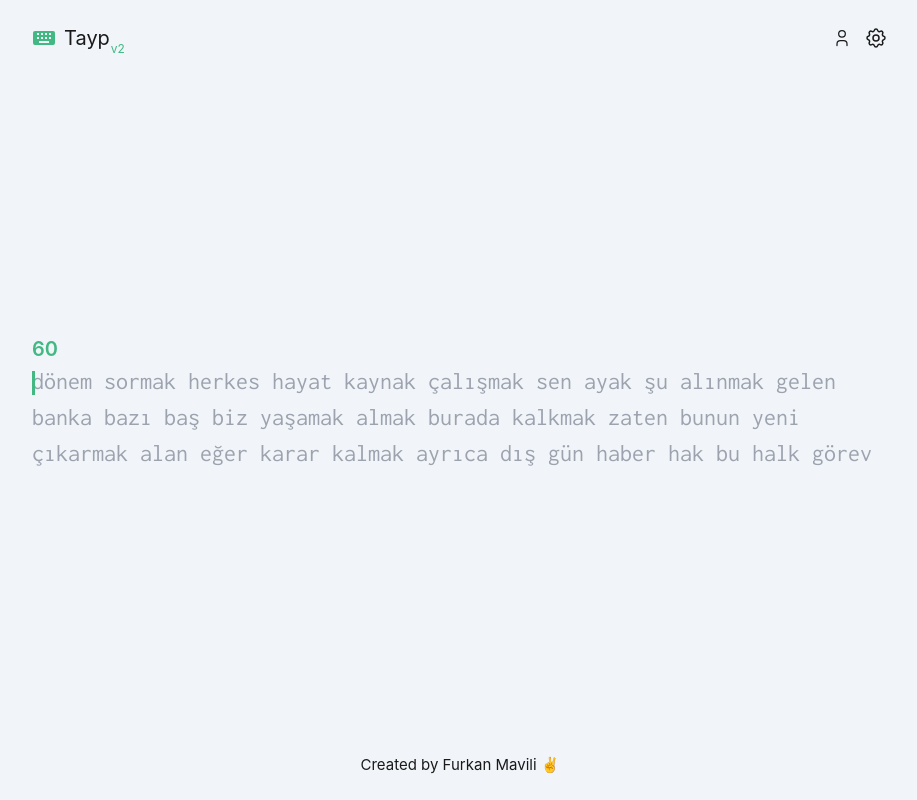
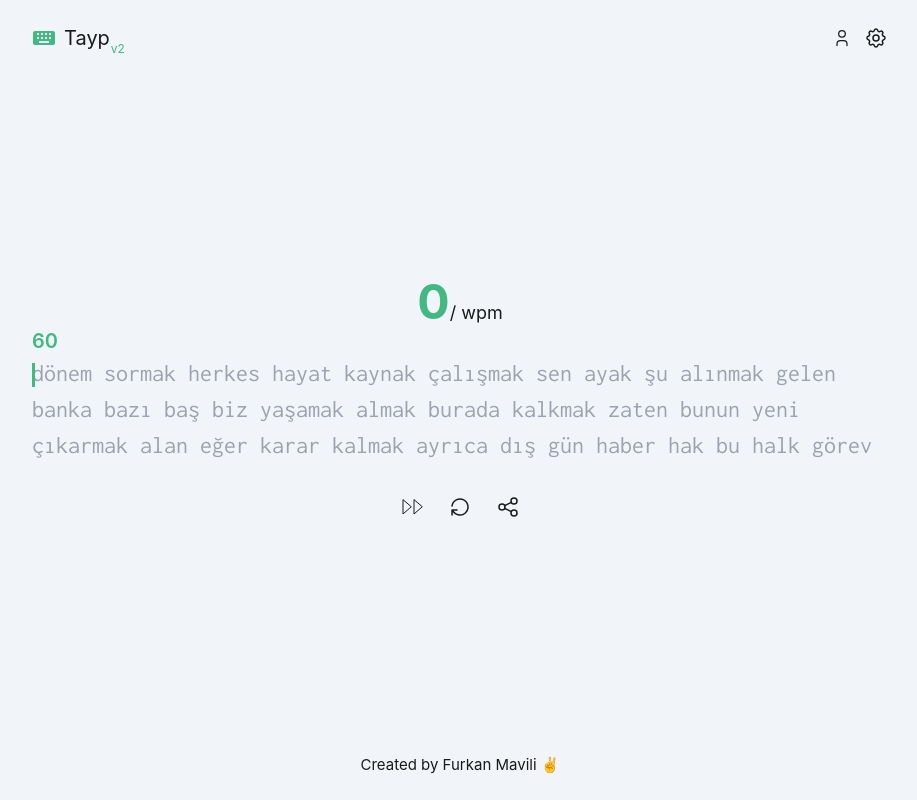
Before and after one commit to furkanmavili/tayp-v2, a Vue app: page / in a window 1280 px wide. Shown: the whole page, without its empty margins (180-1097 px from the left). Built offline with nearby package versions, Linux system fonts and the light colour scheme.

Commit message:
chore: design change

```diff
--- a/src/components/Playground.vue
+++ b/src/components/Playground.vue
@@ -1,8 +1,9 @@
 <script setup>
 import { useScoreStore } from "../stores/score";
-import { ref, onMounted, computed, watch, onUpdated, onBeforeUpdate, onActivated } from "vue";
+import { ref, onMounted, computed, watch, onUpdated, onBeforeUpdate, onActivated, onBeforeUnmount } from "vue";
 import { getRandomWords, importWords } from "../utils/words";
 import { useOptions } from "../stores/options";
+import confetti from "canvas-confetti";
 
 const LETTER_HEIGHT = 36;
 const IGNORE_KEYS = ["Shift", "CapsLock", "Tab", "Enter", "Alt"];
@@ -10,7 +11,7 @@ const CORRECT_CLASS = "text-gray-950 dark:text-slate-100".split(" ");
 const WRONG_CLASS = "text-red-400 border-red-400".split(" ");
 const CURSOR_TOP_PADDING = 8;
 const TOTAL_WORD = 200;
-const options = useOptions()
+const options = useOptions();
 
 const words = ref([]);
 const cursor = ref(0);
@@ -20,12 +21,13 @@ const cursorTop = ref(CURSOR_TOP_PADDING); // cursor top offset
 const wordRefs = ref([]); // takes all word divs ref
 const startTimer = ref(false);
 const timer = ref(options.timeValue);
-const mobileInput = ref(null)
+const mobileInput = ref(null);
 
 const scoreStore = useScoreStore();
+
 options.$subscribe(
   async (mutation, state) => {
-    restart()
+    restart();
   },
   { detached: false }
 );
@@ -56,17 +58,17 @@ const currentLetter = computed(() => {
   return letterRefs.value[cursor.value];
 });
 
+const currentWord = computed(() => {
+  return wordRefs.value[currentWordIndex.value];
+});
+
 // returns array of words with letters; [['h', 'e', 'l', 'l', 'o', '&nbsp;']]
 const parsedWords = computed(() => {
   return words.value.map((word) => [...word.split(""), "&nbsp;"]);
 });
 
-onMounted(async () => {
-  const json = await importWords(options.language);
-  words.value = getRandomWords(json.words, TOTAL_WORD);
-  // TODO: find a way to remove this listener on unmount
-  window.addEventListener("keydown", (e) => {
-    if (IGNORE_KEYS.includes(e.key)) return;
+const onKeyDown = (e) => {
+  if (IGNORE_KEYS.includes(e.key) || scoreStore.show_results) return;
   if (e.key === "Backspace") {
     if (cursor.value === 0) return;
     cursor.value--;
@@ -76,6 +78,15 @@ onMounted(async () => {
       startTimer.value = true;
     }
     if (cursor.value > splittedWords.value.length) return;
+    if (splittedWords.value[cursor.value] === " " && e.key !== " ") {
+      scoreStore.addWrong();
+      currentWord.value.classList.add("shake");
+      setTimeout(() => {
+        currentWord.value.classList.remove("shake");
+      }, 200);
+      return;
+    }
+
     // if (splittedWords.value[cursor.value] === " " && e.key !== " ") return;
     if (e.key === splittedWords.value[cursor.value]) {
       currentLetter.value.classList.add(...CORRECT_CLASS);
@@ -88,19 +99,23 @@ onMounted(async () => {
     }
     cursor.value++;
   }
-  });
+};
+
+onMounted(async () => {
+  const json = await importWords(options.language);
+  words.value = getRandomWords(json.words, TOTAL_WORD);
+  // TODO: find a way to remove this listener on unmount
+  window.addEventListener("keydown", onKeyDown);
 });
 
 onBeforeUpdate(() => {
-  mobileInput.value.focus()
   letterRefs.value = [];
   wordRefs.value = [];
 });
 
 watch(cursor, (newCursor, _) => {
-  const currentWord = wordRefs.value[currentWordIndex.value];
-  const wordOffsetLeft = currentWord.offsetLeft;
-  const wordOffsetTop = currentWord.offsetTop;
+  const wordOffsetLeft = currentWord.value.offsetLeft;
+  const wordOffsetTop = currentWord.value.offsetTop;
   // letters left offset always relative to parent word div, so we need to calculate with
   // current word left offset + current letter left offset
   cursorLeft.value = currentLetter.value.offsetLeft + wordOffsetLeft;
@@ -124,7 +139,9 @@ watch(cursor, (newCursor, _) => {
 });
 
 watch(startTimer, () => {
-  if (!startTimer.value) return;
+  if (!startTimer.value) {
+    return;
+  }
   timer.value -= 1;
   const interval = setInterval(async () => {
     if (!startTimer.value) {
@@ -132,9 +149,10 @@ watch(startTimer, () => {
       return;
     }
     if (timer.value === 0) {
+      scoreStore.setShowResults(true);
+      clearInterval(interval);
+      startTimer.value = false;
       onFinish();
-      await restart();
-      clearInterval(interval);
       return;
     }
     timer.value -= 1;
@@ -142,24 +160,31 @@ watch(startTimer, () => {
 });
 
 function onFinish() {
-  const wpm = ((scoreStore.correct / 5) * 60) / options.timeValue;
-  scoreStore.setWpm(wpm);
-  scoreStore.setShowResults(true);
+  setTimeout(() => {
+    confetti({
+      particleCount: 50,
+      spread: 80,
+      origin: { y: 0.6 },
+    });
+  }, 500);
 }
 
-async function restart() {
+async function restart(repeat) {
   startTimer.value = false;
   scoreStore.reset();
   timer.value = options.timeValue;
+
+  if (!repeat) {
     const json = await importWords(options.language);
     words.value = getRandomWords(json.words, TOTAL_WORD);
-  cursor.value = 0;
+  }
   wordRefs.value.forEach((word) => {
     word.style.display = "flex";
   });
   letterRefs.value.forEach((letter) => {
     letter.classList.remove(...CORRECT_CLASS, ...WRONG_CLASS);
   });
+  cursor.value = 0;
 }
 
 function clearClasses() {
@@ -168,13 +193,22 @@ function clearClasses() {
 </script>
 
 <template>
+  <div class="fade flex flex-col items-center gap-4">
+    <div>
+      <span class="text-5xl font-bold text-primary">
+        {{ scoreStore.calculatedWpm(options.timeValue) }}
+      </span>
+      <span class="text-lg">/ wpm</span>
+      <!-- <div>{{ scoreStore.getAccuracy }}</div> -->
+    </div>
+  </div>
   <div>
     <!-- <div @click="store.changeLanguage('turkish')">change to tr</div> -->
-    <div class="text-primary font-semibold text-xl">{{ timer }}</div>
+    <div class="text-xl font-semibold text-primary">{{ timer }}</div>
     <div
       id="words"
       :style="{ height: LETTER_HEIGHT * 3 + 'px' }"
-      class="flex flex-wrap text-2xl select-none leading-normal overflow-hidden"
+      class="flex select-none flex-wrap overflow-hidden text-2xl leading-normal"
     >
       <div
         :ref="
@@ -206,8 +240,66 @@ function clearClasses() {
           display: cursor === parsedWords.length ? 'none' : 'block',
         }"
       ></div>
-      <button @click="">Retry</button>
-      <input class="hidden" ref="mobileInput"/>
+      <input class="hidden" ref="mobileInput" />
+      <div class="flex"></div>
+    </div>
+    <div class="flex justify-center mt-6">
+      <button @click="restart(false)" class="button" title="next practice">
+        <svg
+          xmlns="http://www.w3.org/2000/svg"
+          class="h-6 w-6 stroke-current"
+          viewBox="0 0 24 24"
+          fill="none"
+          stroke-linecap="round"
+          stroke-linejoin="round"
+        >
+          <path stroke="none" d="M0 0h24v24H0z" fill="none" />
+          <path d="M3 5v14l8 -7z" />
+          <path d="M14 5v14l8 -7z" />
+        </svg>
+      </button>
+      <button @click="restart(true)" class="button" title="repeat">
+        <svg
+          xmlns="http://www.w3.org/2000/svg"
+          class="h-6 w-6 stroke-current"
+          viewBox="0 0 24 24"
+          stroke-width="1.5"
+          fill="none"
+          stroke-linecap="round"
+          stroke-linejoin="round"
+        >
+          <path stroke="none" d="M0 0h24v24H0z" fill="none" />
+          <path d="M4.05 11a8 8 0 1 1 .5 4m-.5 5v-5h5" />
+        </svg>
+      </button>
+
+      <button class="button" title="share result">
+        <svg
+          xmlns="http://www.w3.org/2000/svg"
+          class="h-6 w-6 stroke-current"
+          viewBox="0 0 24 24"
+          stroke-width="1.5"
+          fill="none"
+          stroke-linecap="round"
+          stroke-linejoin="round"
+        >
+          <path stroke="none" d="M0 0h24v24H0z" fill="none" />
+          <circle cx="6" cy="12" r="3" />
+          <circle cx="18" cy="6" r="3" />
+          <circle cx="18" cy="18" r="3" />
+          <line x1="8.7" y1="10.7" x2="15.3" y2="7.3" />
+          <line x1="8.7" y1="13.3" x2="15.3" y2="16.7" />
+        </svg>
+      </button>
     </div>
   </div>
 </template>
+
+<style>
+.fade {
+  animation: fadein 0.3s;
+}
+.shake {
+  animation: shake 0.3s;
+}
+</style>
--- a/src/views/HomeView.vue
+++ b/src/views/HomeView.vue
@@ -3,7 +3,7 @@ import Playground from "../components/Playground.vue";
 </script>
 
 <template>
-  <main class="h-full grid place-items-center">
+  <main class="h-full flex flex-col justify-center">
     <Playground />
   </main>
 </template>
```
Lines whose indentation alone changed are shown as unchanged.
